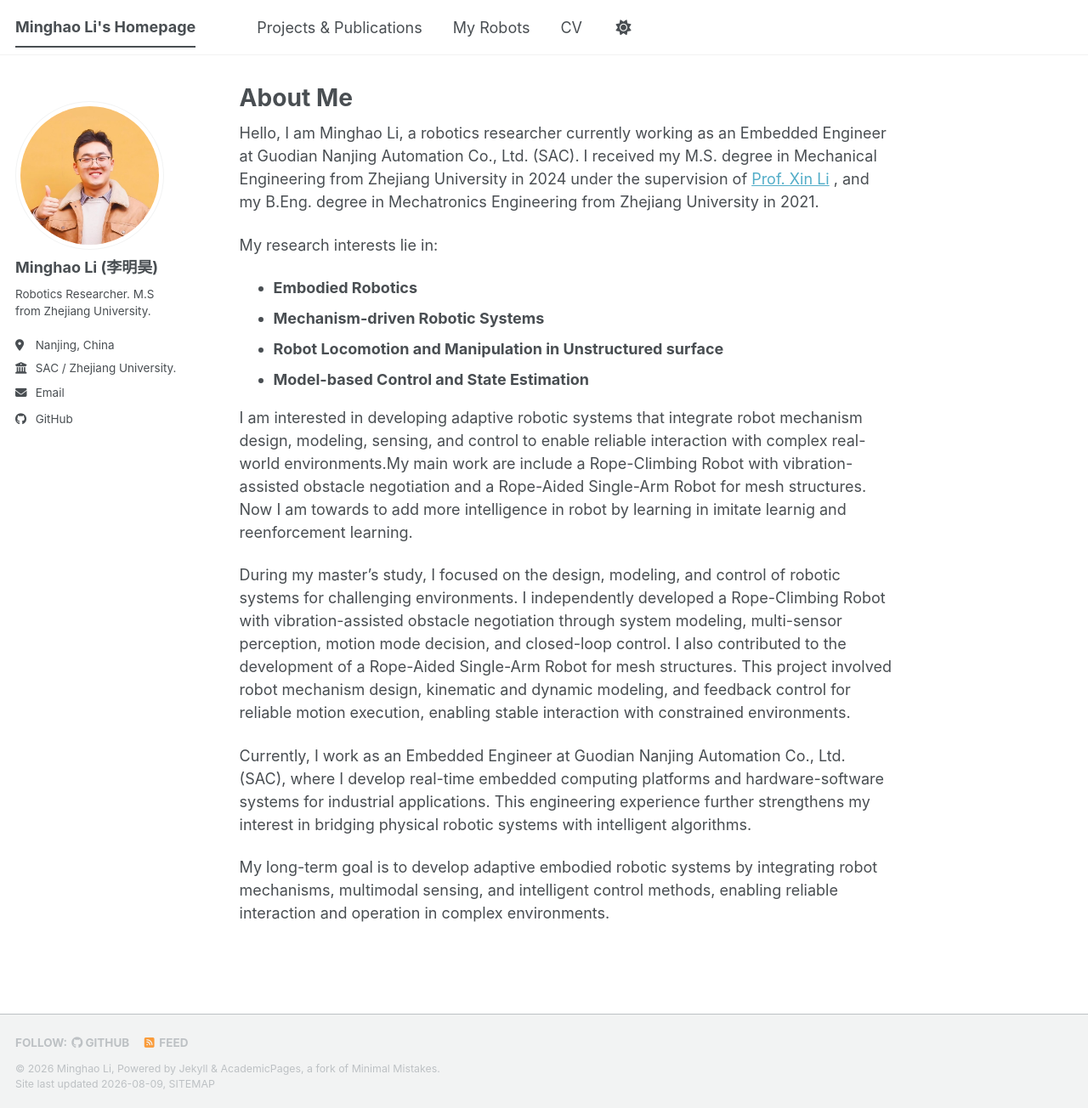
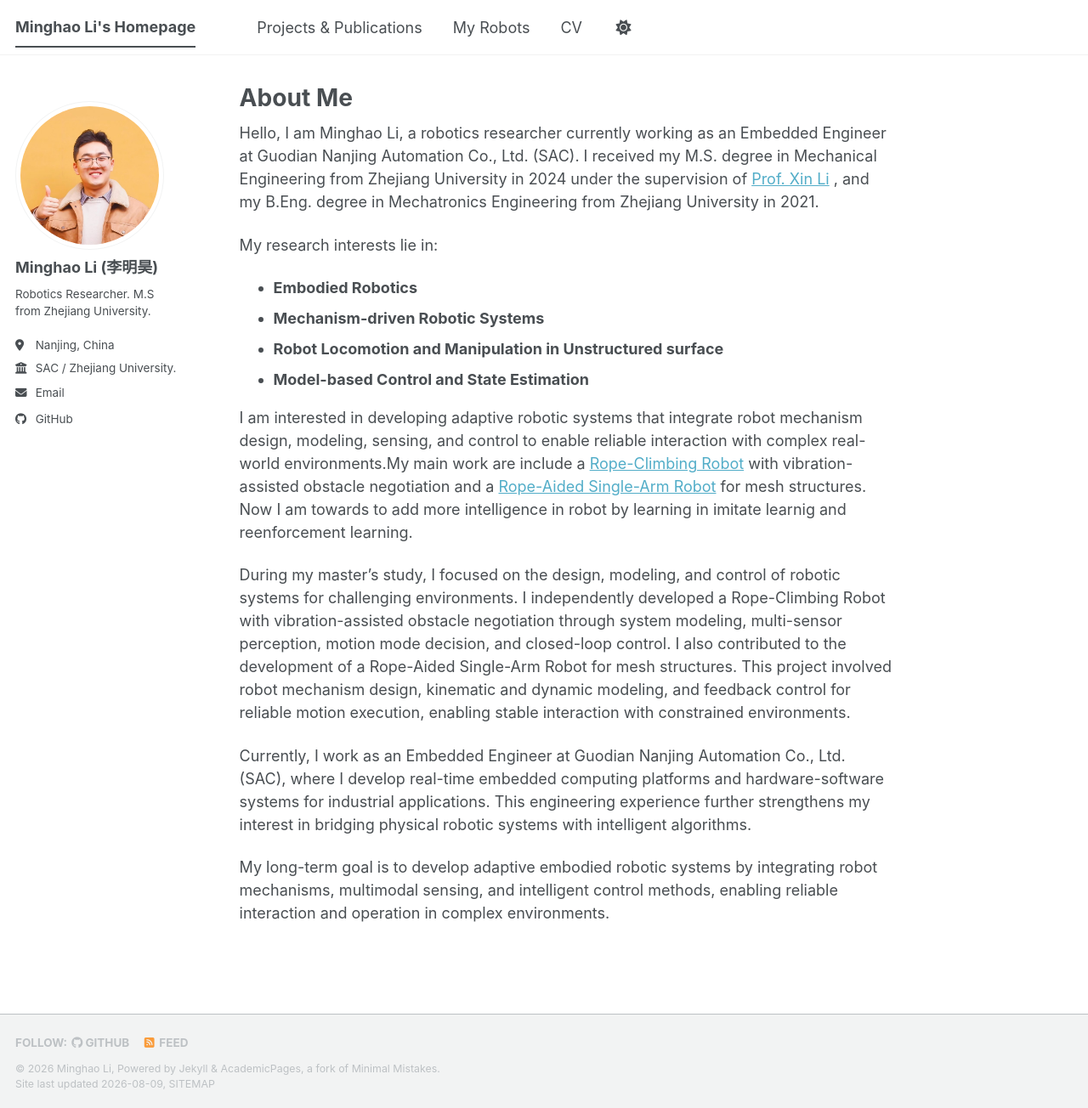
Before and after one commit to lim-0619/lim-0619.github.io, a Jekyll site: the page built from _pages/about.md, in a window 1280 px wide and 1304 px high. Shown: the whole window at 85% size. Built offline with Jekyll 4.4.1, drawn with Linux system fonts in a browser that asks for light colours; a script bundle is joined from its source files by our own code; library files that are not in the unit come from our copies; part of the change alters nothing that is shown.

```diff
--- a/_pages/about.md
+++ b/_pages/about.md
@@ -17,7 +17,7 @@ My research interests lie in:
 - **Robot Locomotion and Manipulation in Unstructured surface**
 - **Model-based Control and State Estimation**
 
-I am interested in developing adaptive robotic systems that integrate robot mechanism design, modeling, sensing, and control to enable reliable interaction with complex real-world environments.My main work are include a Rope-Climbing Robot with vibration-assisted obstacle negotiation and a Rope-Aided Single-Arm Robot for mesh structures. Now I am towards to add more intelligence in robot by learning in imitate learnig and reenforcement learning.
+I am interested in developing adaptive robotic systems that integrate robot mechanism design, modeling, sensing, and control to enable reliable interaction with complex real-world environments.My main work are include a [Rope-Climbing Robot](https://person.zju.edu.cn/vortexdoctor) with vibration-assisted obstacle negotiation and a [Rope-Aided Single-Arm Robot](https://person.zju.edu.cn/vortexdoctor) for mesh structures. Now I am towards to add more intelligence in robot by learning in imitate learnig and reenforcement learning.
 
 
 During my master's study, I focused on the design, modeling, and control of robotic systems for challenging environments. I independently developed a Rope-Climbing Robot with vibration-assisted obstacle negotiation through system modeling, multi-sensor perception, motion mode decision, and closed-loop control.
```
